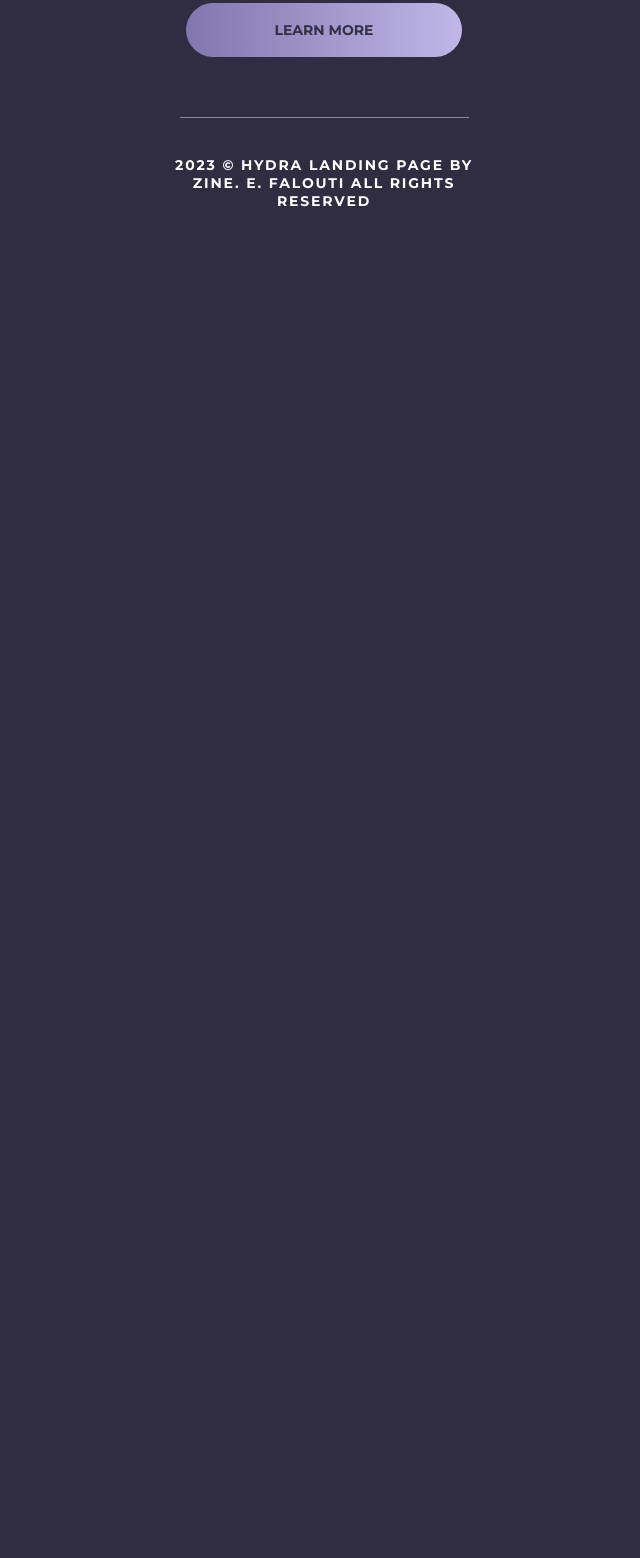
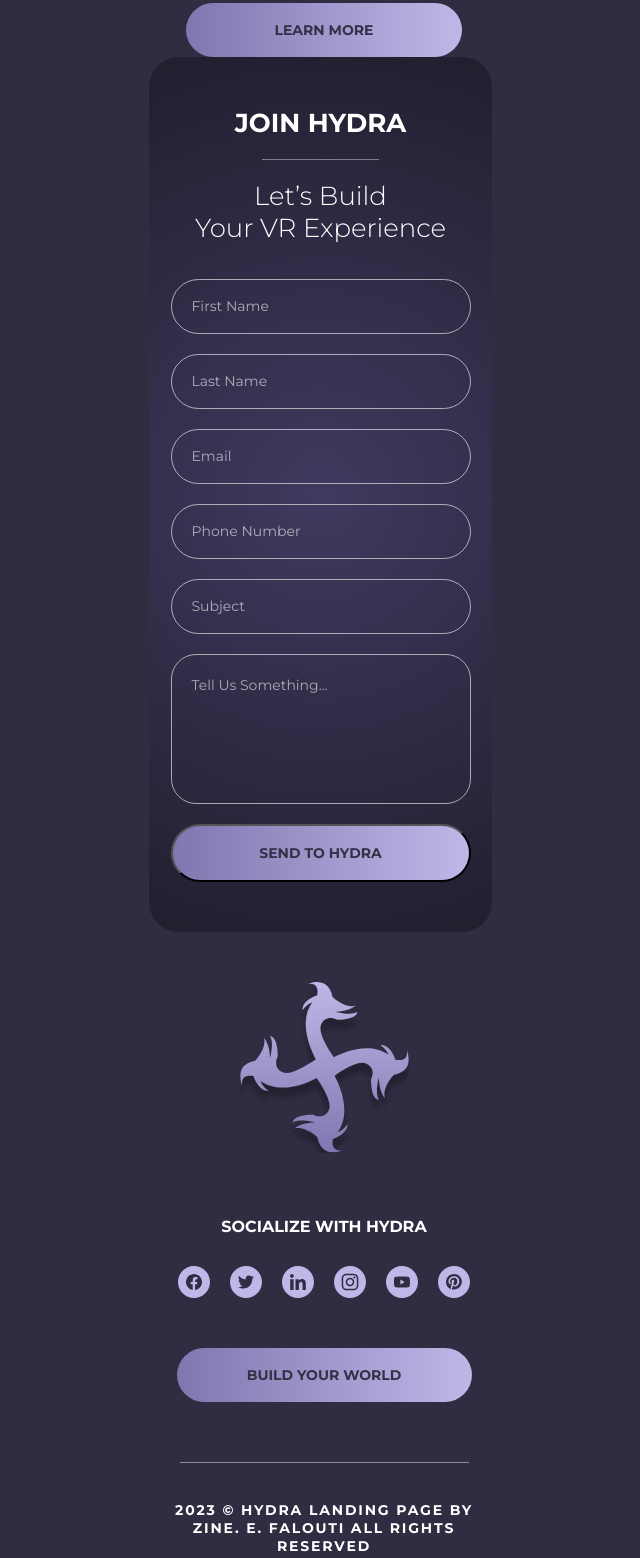
Before and after one commit to Eddy-hub19/hydra, a website: page index_vladik.html in a window 1280 px wide. Shown: the part 1601-3159 px from the top of the page, without its empty margins (316-956 px from the left). Before the commit the page ends 1901 px from the top, so only its background shows below. Drawn offline with nearby package versions, Linux system fonts and the light colour scheme.

Commit message:
add vladik

```diff
--- a/index_vladik.html
+++ b/index_vladik.html
@@ -5,7 +5,8 @@
     <meta name="viewport" content="width=device-width, initial-scale=1.0" />
     <meta http-equiv="X-UA-Compatible" content="IE=edge" />
     <meta name="description" content="HYDRA" />
-    <link rel="stylesheet" href="./css/styles.css" />
+    <!-- <link rel="stylesheet" href="./css/styles.css" /> -->
+    <link rel="stylesheet" href="styles.css" />
     <link rel="stylesheet" href="https://cdn.jsdelivr.net/npm/swiper@11/swiper-bundle.min.css" />
     <link
       href="https://fonts.googleapis.com/css?family=Montserrat:100,200,300,regular,500,600,700,800,900,100italic,200italic,300italic,italic,500italic,600italic,700italic,800italic,900italic"
@@ -169,6 +170,63 @@
           <a href="#" class="btn-accent">LEARN MORE</a>
         </div>
       </section>
+
+        <section class="forma">
+        <div class="card">
+          <h2 class="title">JOIN HYDRA</h2>
+          <div class="divider"></div>
+
+          <p class="subtitle">
+            Let’s Build <br />
+            Your VR Experience
+          </p>
+
+          <form class="form">
+            <input type="text" placeholder="First Name" />
+            <input type="text" placeholder="Last Name" />
+            <input type="email" placeholder="Email" />
+            <input type="tel" placeholder="Phone Number" />
+            <input type="text" placeholder="Subject" />
+            <textarea placeholder="Tell Us Something..."></textarea>
+
+            <button class="btn-accent" type="submit">SEND TO HYDRA</button>
+          </form>
+        </div>
+      </section>
+
+      <section class="social">
+          <img src="assets/icons/social/Logo.svg" alt="Logo" class="social-logo" />
+          <div class="about-section">
+            <ul>
+              <li><a href="#">ABOUT</a></li>
+              <li><a href="#">SERVICES</a></li>
+              <li><a href="#">TECHNOLOGIES</a></li>
+              <li><a href="#">How to</a></li>
+              <li><a href="#">Join Hydra</a></li>
+            </ul>
+          </div>
+          <div class="faq-section">
+            <ul>
+              <li><a href="#">F.A.Q</a></li>
+              <li><a href="#">SITEMAP</a></li>
+              <li><a href="#">CONDITIONS</a></li>
+              <li><a href="#">LICENSES</a></li>
+            </ul>
+          </div>
+          <div class="social-section">
+            <h3 class="title">SOCIALIZE WITH HYDRA</h3>
+            <ul class="social-link">
+              <li class="social-link-item"><a href="#"><img src="assets/icons/social/facebook.svg" alt="facebook"></a></li>
+              <li class="social-link-item"><a href="#"><img src="assets/icons/social/twitter.svg" alt="twitter"></a></li>
+              <li class="social-link-item"><a href="#"><img src="assets/icons/social/linkedin.svg" alt="linkedin"></a></li>
+              <li class="social-link-item"><a href="#"><img src="assets/icons/social/instagram.svg" alt="instagram"></a></li>
+              <li class="social-link-item"><a href="#"><img src="assets/icons/social/youtube.svg" alt="youtube"></a></li>
+              <li class="social-link-item"><a href="#"><img src="assets/icons/social/pinterest.svg" alt="pinterest"></a></li>
+            </ul>
+            <a href="#" class="btn-accent">BUILD YOUR WORLD</a>
+          </div>
+      </section>
+
     </main>
 
     <footer class="footer">
--- a/styles.scss
+++ b/styles.scss
@@ -150,6 +150,109 @@
   }
 }
 
+.forma{
+  margin-bottom: 50px;
+  .card{
+    width: 343px;
+    border-radius: 30px;
+    padding-top: 50px;
+    padding-bottom: 50px;
+    background: radial-gradient(
+      circle at center,
+      #403A5F 0%,
+      #211E2E 100%
+    );
+  }
+
+  .divider {
+    width: 117px;
+    height: 1px;
+    background: rgba(255, 255, 255, 0.4);
+    margin: 20px auto;
+  }
+
+  .form {
+    width: 300px;
+    display: flex;
+    flex-direction: column;
+    gap: 20px;
+    margin: 0 auto;
+    margin-top: 35px;
+  }
+
+  .form input,
+  .form textarea {
+    width: 100%;
+    padding: 16px 20px;
+    border-radius: 40px;
+    border: 1.5px solid rgba(255, 255, 255, 0.6);
+    background: transparent;
+    color: #fff;
+    font-size: 14px;
+    outline: none;
+    transition: 0.3s ease;
+  }
+
+  .form textarea {
+    border-radius: 25px;
+    min-height: 150px;
+    resize: none;
+    padding-top: 20px;
+  }
+
+  .form input::placeholder,
+  .form textarea::placeholder {
+    color: rgba(255, 255, 255, 0.6);
+  }
+
+  .form input:focus,
+  .form textarea:focus {
+    border-color: #b9a8ff;
+    box-shadow: 0 0 10px rgba(185, 168, 255, 0.4);
+  }
+}
+
+.social {
+  display: flex;
+  flex-direction: column;
+  align-items: center;
+
+  .social-logo {
+    width: 185px;
+    height: 185px;
+    margin: 0 auto;
+    margin-bottom: 50px;
+  }
+
+  .about-section{
+    display: none;
+  }
+
+  .faq-section{
+    display: none;
+  }
+
+  .title {
+    font-size: 16px;
+    margin-bottom: 30px;
+  }
+
+  .social-link {
+    display: flex;
+    flex-direction: row;
+    justify-content: center;
+    gap: 20px;
+    margin-bottom: 50px;
+  }
+
+  .btn-accent {
+    margin: 0 auto;
+    width: 295px;
+  }
+
+
+}
+
 .footer {
   display: flex;
   align-items: center;
```
Also changed, not shown: _base.scss (line endings or trailing spaces), assets/icons/social/Instagram.svg (added), assets/icons/social/Logo.svg (added), assets/icons/social/facebook.svg (added), assets/icons/social/linkedin.svg (added), assets/icons/social/pinterest.svg (added), assets/icons/social/twitter.svg (added), assets/icons/social/youtube.svg (added), styles.css (added), 1 other file.
